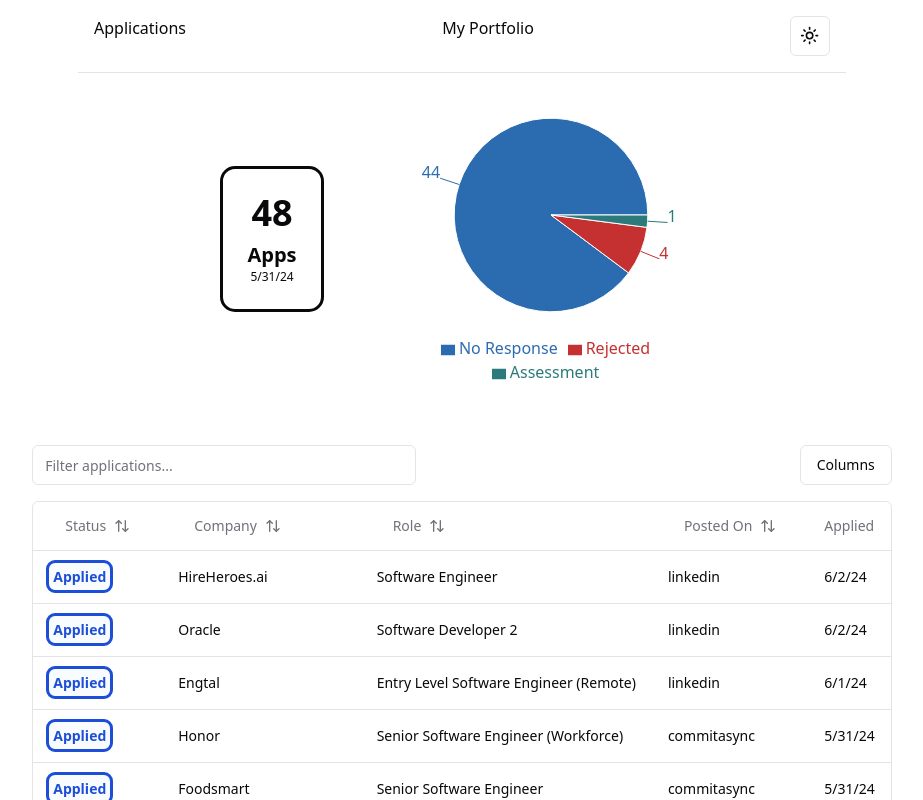
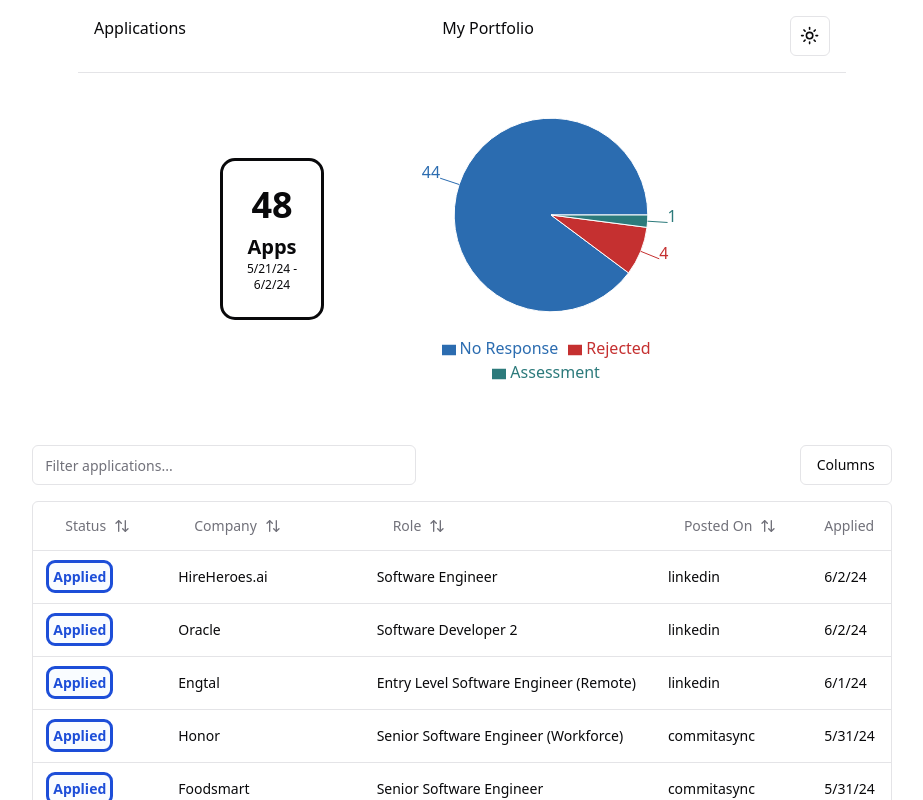
Before and after one commit to TristonWasik/application-tracker, a React (Vite) app: page / in a window 1280 px wide. Shown: the top 800 px of the page, without its empty margins (178-1101 px from the left). Built offline with nearby package versions, Linux system fonts and the light colour scheme.

Commit message:
fix pie chart slice key, fix dates
- add key to pie chart slice
- fix date to be the range instead of last application submitted

```diff
--- a/src/App.tsx
+++ b/src/App.tsx
@@ -22,7 +22,23 @@ function App() {
           <span className="outline p-6 rounded-xl flex flex-col items-center">
             <div className="font-bold text-4xl mb-2">{applications.length}</div>
             <p className="font-semibold text-xl">Apps</p>
-            <p className="font-light text-xs">5/31/24</p>
+            <p className="font-light text-xs">
+              {
+                applications
+                  .sort((a, b) =>
+                    new Date(a.appliedAt) > new Date(b.appliedAt) ? -1 : 1
+                  )
+                  .at(-1)?.appliedAt
+              }{" "}
+              -
+            </p>
+            <p className="font-light text-xs">
+              {
+                applications.sort((a, b) =>
+                  new Date(a.appliedAt) > new Date(b.appliedAt) ? -1 : 1
+                )[0].appliedAt
+              }
+            </p>
           </span>
           <PieChartComponent />
         </div>
--- a/src/components/Pie.tsx
+++ b/src/components/Pie.tsx
@@ -44,7 +44,7 @@ export default function PieChartComponent() {
               default:
                 color = COLORS.Default;
             }
-            return <Cell fill={color} />;
+            return <Cell key={entry[0]} fill={color} />;
           })}
       </Pie>
     </PieChart>
```
